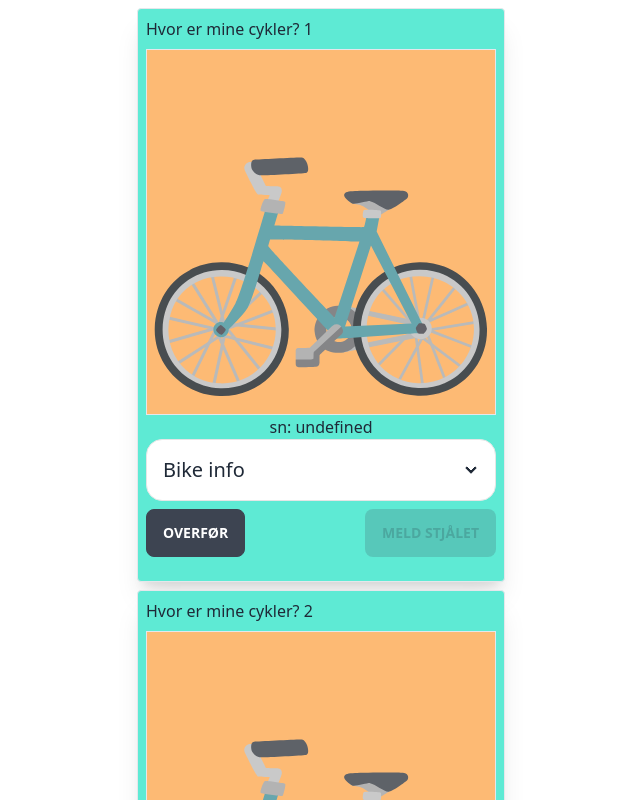
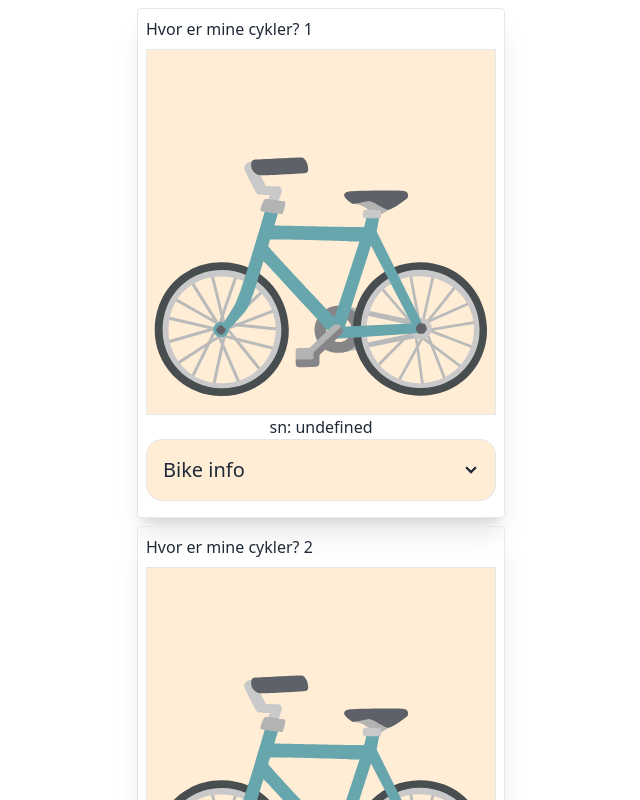
Before and after one commit to Mihusu/myBicycle, a React (Vite) app in the folder site/: page /minecykler in a window 1280 px wide. Shown: the top 800 px of the page, without its empty margins (319-959 px from the left). Built offline with nearby package versions, Linux system fonts and the light colour scheme.

Commit message:
rename to english

```diff
--- a/site/src/App.jsx
+++ b/site/src/App.jsx
@@ -4,13 +4,14 @@ import { createBrowserRouter, RouterProvider, Navigate } from "react-router-dom"
 import Login from "./pages/Login";
 import NotFound from "./pages/NotFound";
 import MineCykler from "./pages/MineCykler";
+import Test from "./pages/Test"
 
 function App() {
   // router
   const router = createBrowserRouter([
     { // Homepage is left unused
       path: "/",
-      element: <Navigate to={"/minecykler"} />,
+      element: <Test />, /*<Navigate to={"/minecykler"}*/
       errorElement: <NotFound />
     },
     {
--- /dev/null
+++ b/site/src/components/BikeComponent.jsx
@@ -0,0 +1,53 @@
+import React from 'react'
+import {useState} from 'react'
+
+function BikeComponent(props) {
+
+    const [bikeInfo, setBikeInfo] = useState(0);
+
+    const transferBikeOwnership = (info) => {
+        console.log(info);
+    }
+
+    return (
+        <div className='container flex flex-col py-2'>
+
+            <img className='py-2 border bg-orange-100'
+                src={
+                    props.billede || "../src/assets/bicycle-svgrepo.svg"
+                }
+                alt={"../src/assets/bicycle-svgrepo.svg"}/>
+
+            <p className='place-self-center'>
+                {
+                "sn: " + props.serialNumber || "no serial number available"
+            }</p>
+
+            <div tabIndex={0}
+                className="collapse collapse-arrow border border-base-300 bg-orange-100 rounded-box">
+                <input type="checkbox" className="peer"/>
+                <div className="collapse-title text-xl font-medium">
+                    Bike info
+                </div>
+                <div className="collapse-content">
+                    <p>{
+                        props.info || "no info available"
+                    }</p>
+
+                    <div className='flex justify-between py-2'>
+                        <button className='btn btn-accent'
+                            onClick={
+                                () => transferBikeOwnership("infoo")
+                        }>Overfør</button>
+                        <button className='btn btn-warning'
+                            disabled={false}>Meld Stjålet</button>
+                    </div>
+                </div>
+            </div>
+
+
+        </div>
+    )
+}
+
+export default BikeComponent
--- a/site/src/components/CykelComponent.jsx
+++ /dev/null
@@ -1,42 +0,0 @@
-import React from 'react'
-
-function CykelComponent(props) {
-    return (
-        <div className='CykelComponent container flex flex-col py-2'>
-
-            <img className='CykelBillede py-2 border bg-orange-300'
-                src={
-                    props.billede || "../src/assets/bicycle-svgrepo.svg"
-                }
-                alt={
-                    "../src/assets/bicycle-svgrepo.svg"
-                }/>
-
-            <p className='place-self-center'>{
-                "sn: " + props.serialNumber || "no serial number available"
-            }</p>
-
-            <div tabIndex={0}
-                className="collapse collapse-arrow border border-base-300 bg-base-100 rounded-box">
-
-                <div className="collapse-title text-xl font-medium">
-                    Bike info
-                </div>
-                <div className="collapse-content">
-                    <p>{
-                        props.info || "no info available"
-                    }</p>
-                </div>
-            </div>
-            <div className='flex justify-between py-2'>
-                <a className='btn' href="/login">Overfør</a>
-                <button className='btn'
-                    disabled={true}>Meld Stjålet</button>
-            </div>
-
-
-        </div>
-    )
-}
-
-export default CykelComponent
--- a/site/src/pages/MineCykler.jsx
+++ b/site/src/pages/MineCykler.jsx
@@ -1,5 +1,5 @@
 import {useState} from 'react'
-import CykelComponent from '../components/CykelComponent';
+import BikeComponent from '../components/BikeComponent';
 
 const MineCykler = () => {
 
@@ -14,10 +14,10 @@ const MineCykler = () => {
                 [...Array(4)].map((_, key) => {
                     return (
                         <div key={key}
-                            className={`w-full bg-teal-300 shadow-xl border rounded p-2 focus:py-48`}>
+                            className={`w-full bg-content shadow-xl border rounded p-2 focus:py-48`}>
                             <div>Hvor er mine cykler? {key + 1}</div>
 
-                            <CykelComponent />
+                            <BikeComponent />
                         </div>
                     )
                 })
--- a/site/tailwind.config.cjs
+++ b/site/tailwind.config.cjs
@@ -5,4 +5,14 @@ module.exports = {
     extend: {},
   },
   plugins: [require("daisyui")],
+  daisyui: {
+    styled: true,
+    themes: true,
+    base: true,
+    utils: true,
+    logs: true,
+    rtl: false,
+    prefix: "",
+    darkTheme: "dark",
+  },
 };
```
